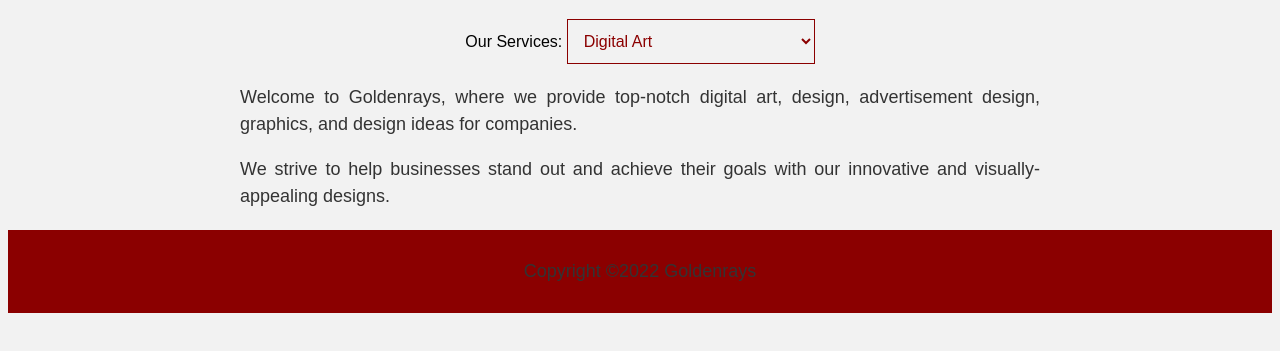
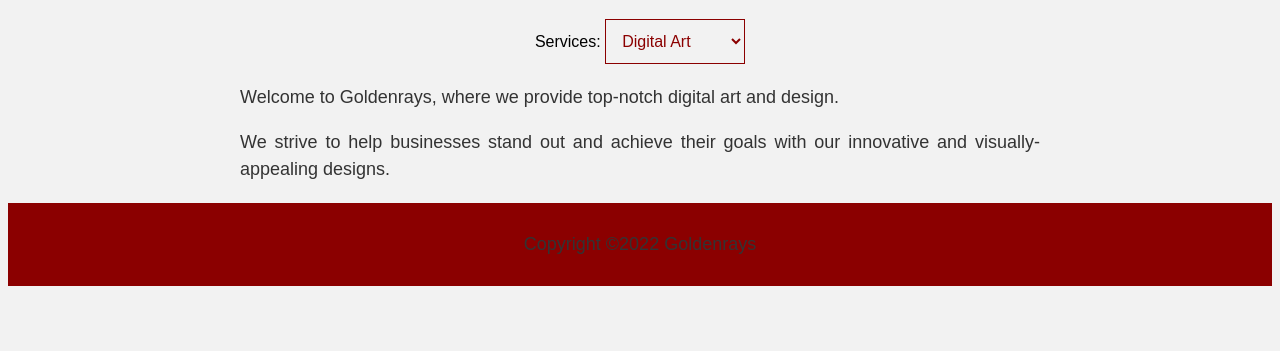
Before and after one commit to Yash-240/yashwanth.github.io, a plain HTML site: page index.html in a window 1280 px wide. Shown: the part 61-412 px from the top of the page. Drawn offline with Linux system fonts and the light colour scheme.

Commit message:
Update index.html

```diff
--- a/index.html
+++ b/index.html
@@ -9,17 +9,17 @@
     <h1>Goldenrays</h1>
   </header>
   <nav>
-    <label for="services-dropdown">Our Services:</label>
+    <label for="services-dropdown">Services:</label>
     <select id="services-dropdown" name="services-dropdown">
         <option value="digital-art">Digital Art</option>
         <option value="design">Design</option>
-        <option value="ad-design">Advertisement Design</option>
+        <option value="ad-design">Adagency</option>
         <option value="graphics">Graphics</option>
-        <option value="design-ideas">Design Ideas for Companies</option>
+        <option value="design-ideas">Design Ideas</option>
     </select>
   </nav>
   <main>
-    <p>Welcome to Goldenrays, where we provide top-notch digital art, design, advertisement design, graphics, and design ideas for companies.</p>
+    <p>Welcome to Goldenrays, where we provide top-notch digital art and design.</p>
     <p>We strive to help businesses stand out and achieve their goals with our innovative and visually-appealing designs.</p>
   </main>
   <footer>
```
